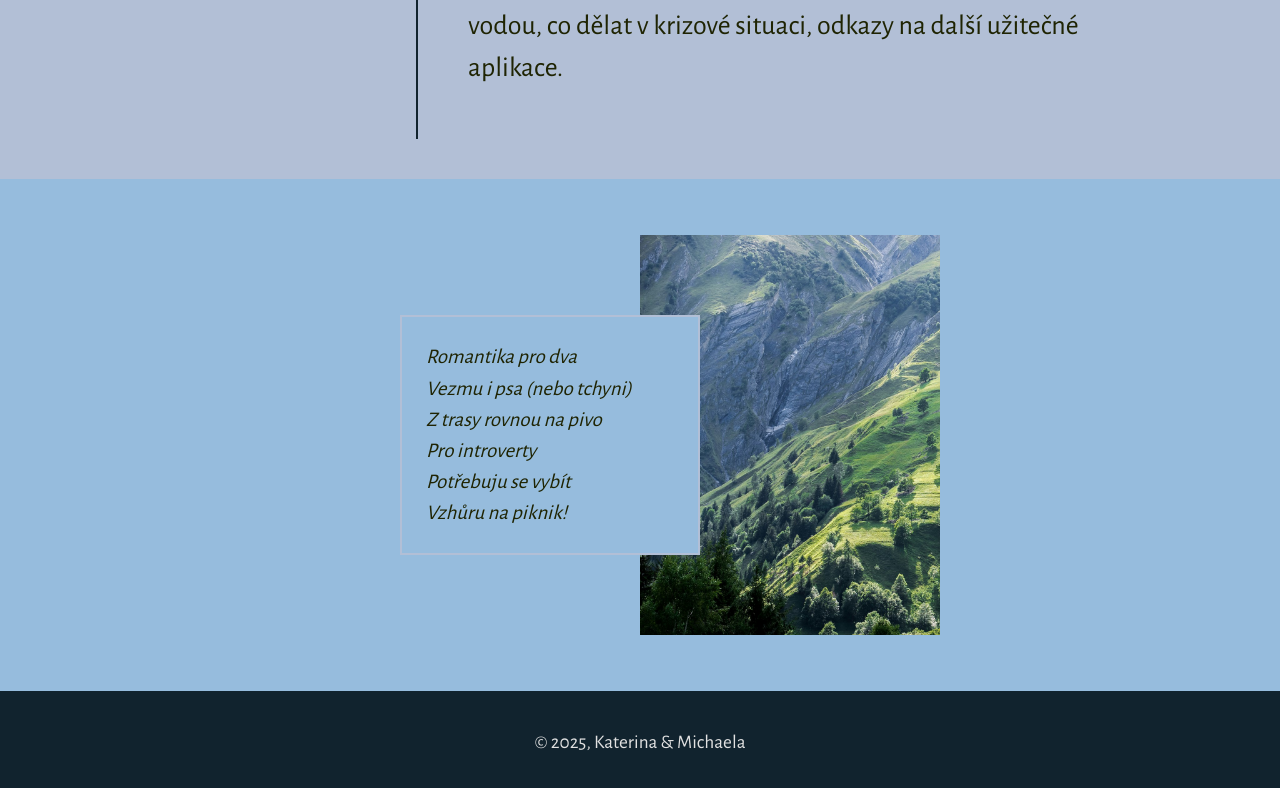
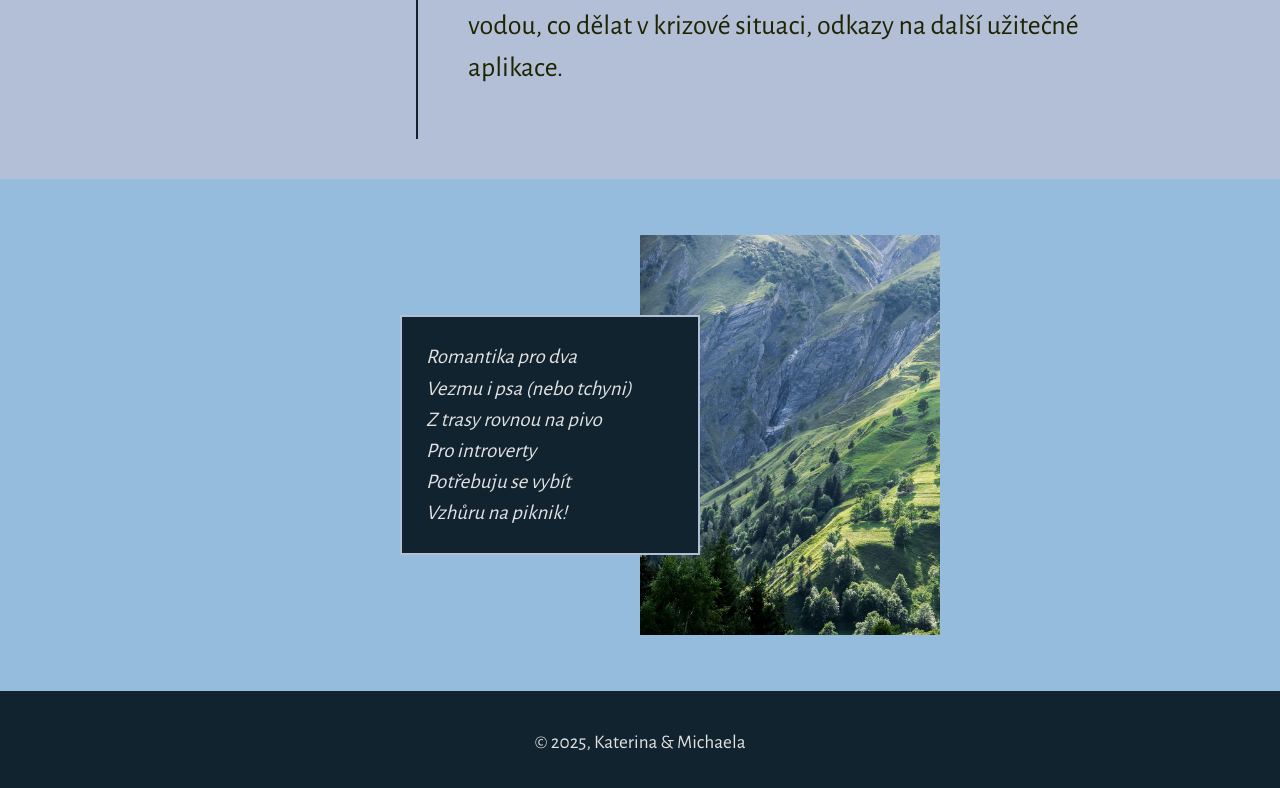
Before and after one commit to MichaelaKnizek/o-projektu, a plain HTML site: page index.html in a window 1280 px wide. Shown: the part 1046-1834 px from the top of the page. Drawn offline with nearby package versions, Linux system fonts and the light colour scheme; a web font is replaced by a local one.

Commit message:
Adjust preview

```diff
--- a/style.css
+++ b/style.css
@@ -217,7 +217,8 @@ nav {
     width: 300px;
     padding: 1.5rem;
 
-    background-color: var(--background-secondary);
+    color: var(--text-secondary);
+    background-color: var(--background-tertiary);
     position: relative;
     left: 60px;
   }
```
